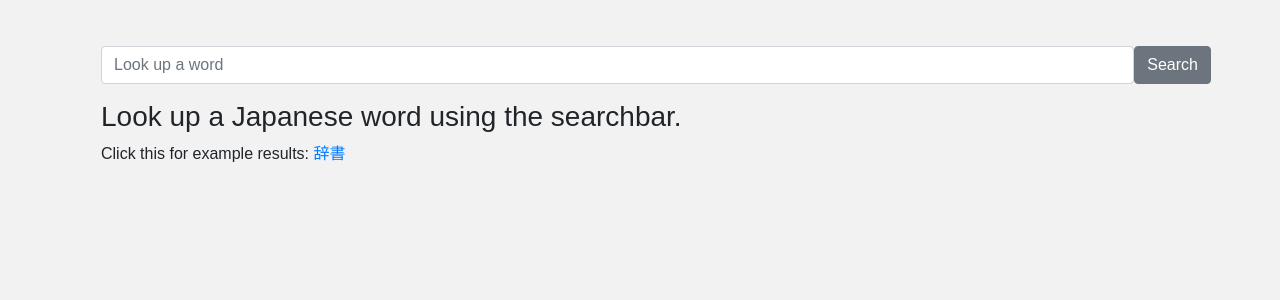
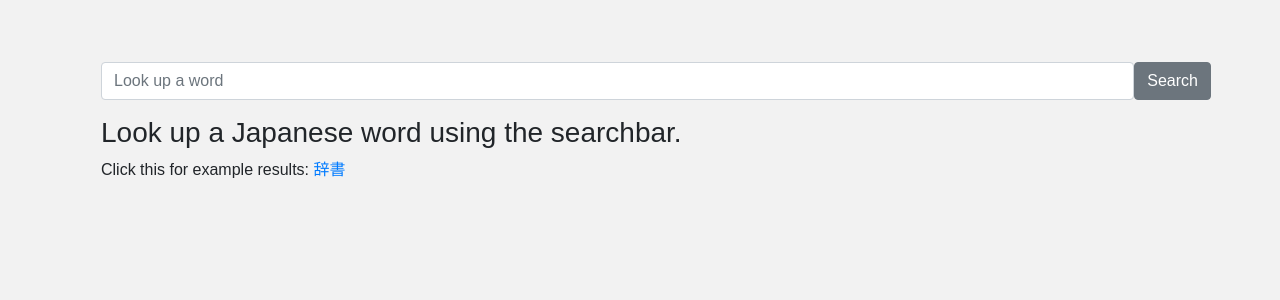
Before and after one commit to nickbrenn/Digital-Daijisen-Viewer, a React (Create React App) app in the folder client/: page / in a window 1280 px wide. Shown: the top 300 px of the page. Built offline with nearby package versions, Linux system fonts and the light colour scheme; the HTML template or start-up script is replaced by a standard one.

Commit message:
Changed top margin of search bar

```diff
--- a/client/src/index.css
+++ b/client/src/index.css
@@ -9,7 +9,7 @@ body {
 }
 
 .search {
-  margin: 1rem 1rem 0 1rem;
+  margin: 2rem 1rem 0 1rem;
   display: inline-flex;
   left: 0;
   top: 0;
```
